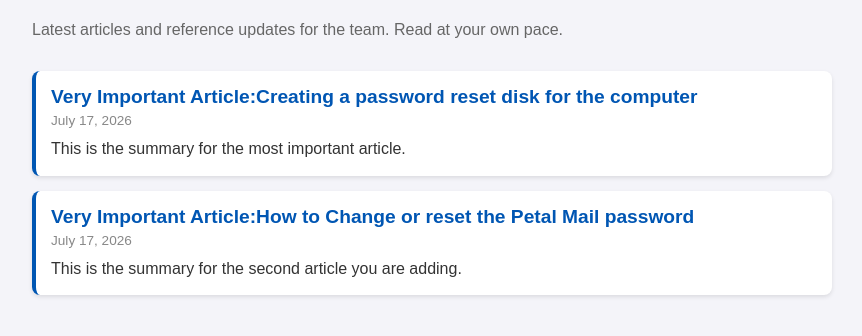
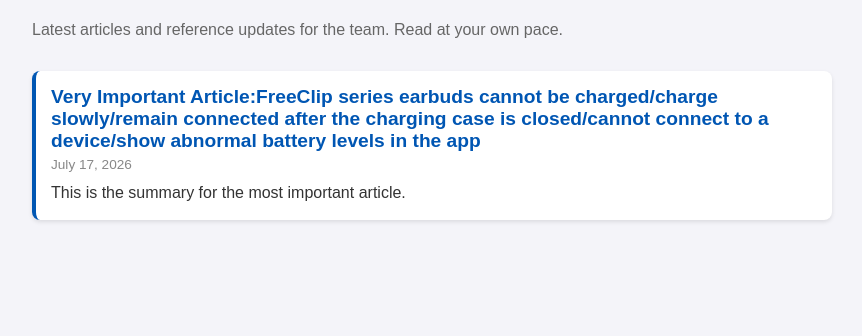
Before and after one commit to waleed0-blip/knowledge-hub, a plain HTML site: page index.html in a window 1280 px wide. Shown: the part 82-418 px from the top of the page, without its empty margins (208-1070 px from the left). Drawn offline with Linux system fonts and the light colour scheme.

Commit message:
Update index.html

```diff
--- a/index.html
+++ b/index.html
@@ -17,15 +17,9 @@
 
   <!-- COPY FROM HERE TO ADD A NEW ARTICLE -->
 <div class="card">
-    <a href="https://consumer-tkb.huawei.com/weknow/index.html#!a/detail.html?contextNo=en-us15828020" target="_blank">Very Important Article:Creating a password reset disk for the computer</a>
+    <a href="https://consumer-tkb.huawei.com/weknow/index.html#!a/detail.html?contextNo=en-us16061801" target="_blank">Very Important Article:FreeClip series earbuds cannot be charged/charge slowly/remain connected after the charging case is closed/cannot connect to a device/show abnormal battery levels in the app</a>
     <div class="date">July 17, 2026</div>
     <p>This is the summary for the most important article.</p>
-  </div>
-
-  <div class="card">
-    <a href="https://consumer-tkb.huawei.com/weknow/index.html#!a/detail.html?contextNo=en-us15863308" target="_blank">Very Important Article:How to Change or reset the Petal Mail password</a>
-    <div class="date">July 17, 2026</div>
-    <p>This is the summary for the second article you are adding.</p>
   </div>
   <!-- STOP COPYING HERE -->
 
```
